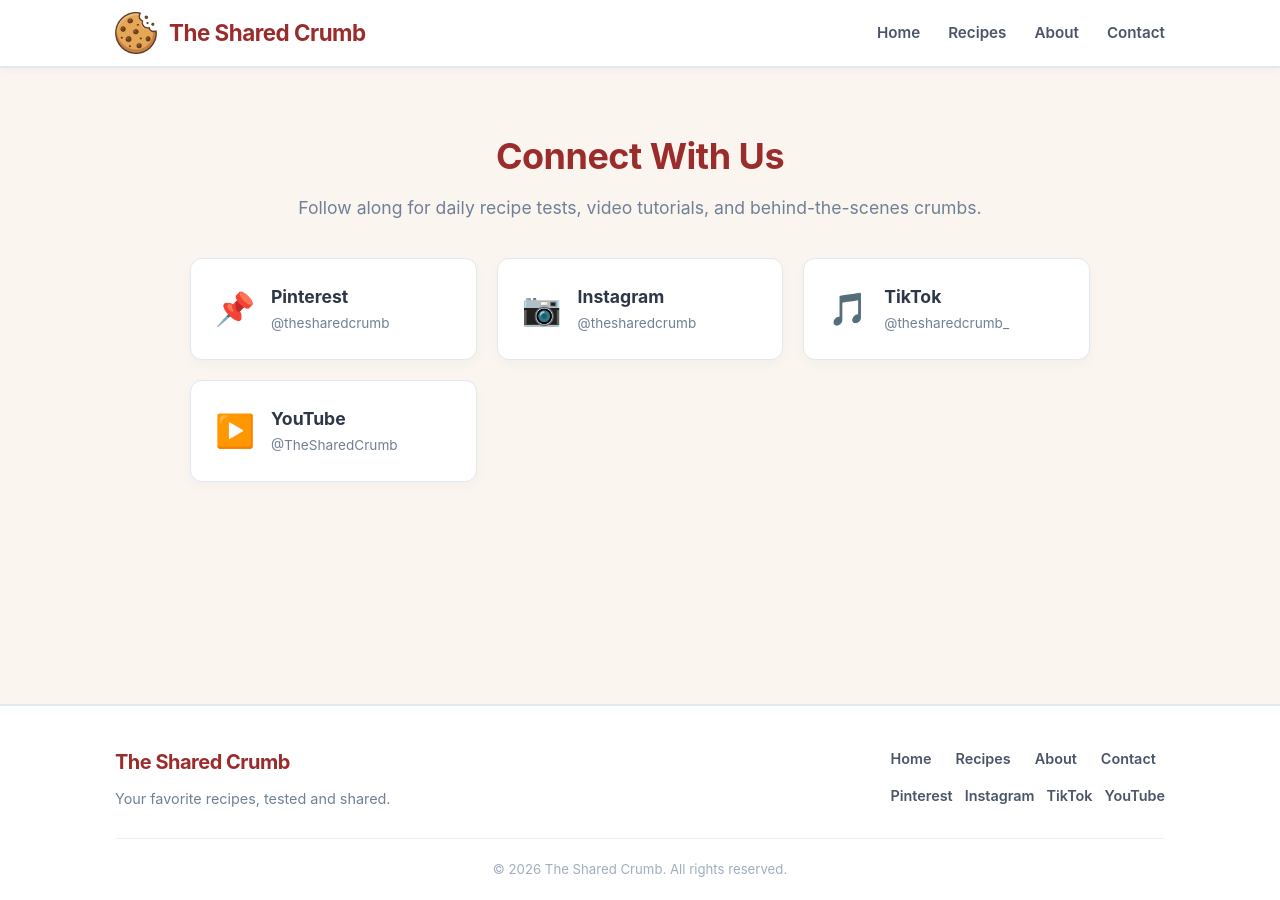
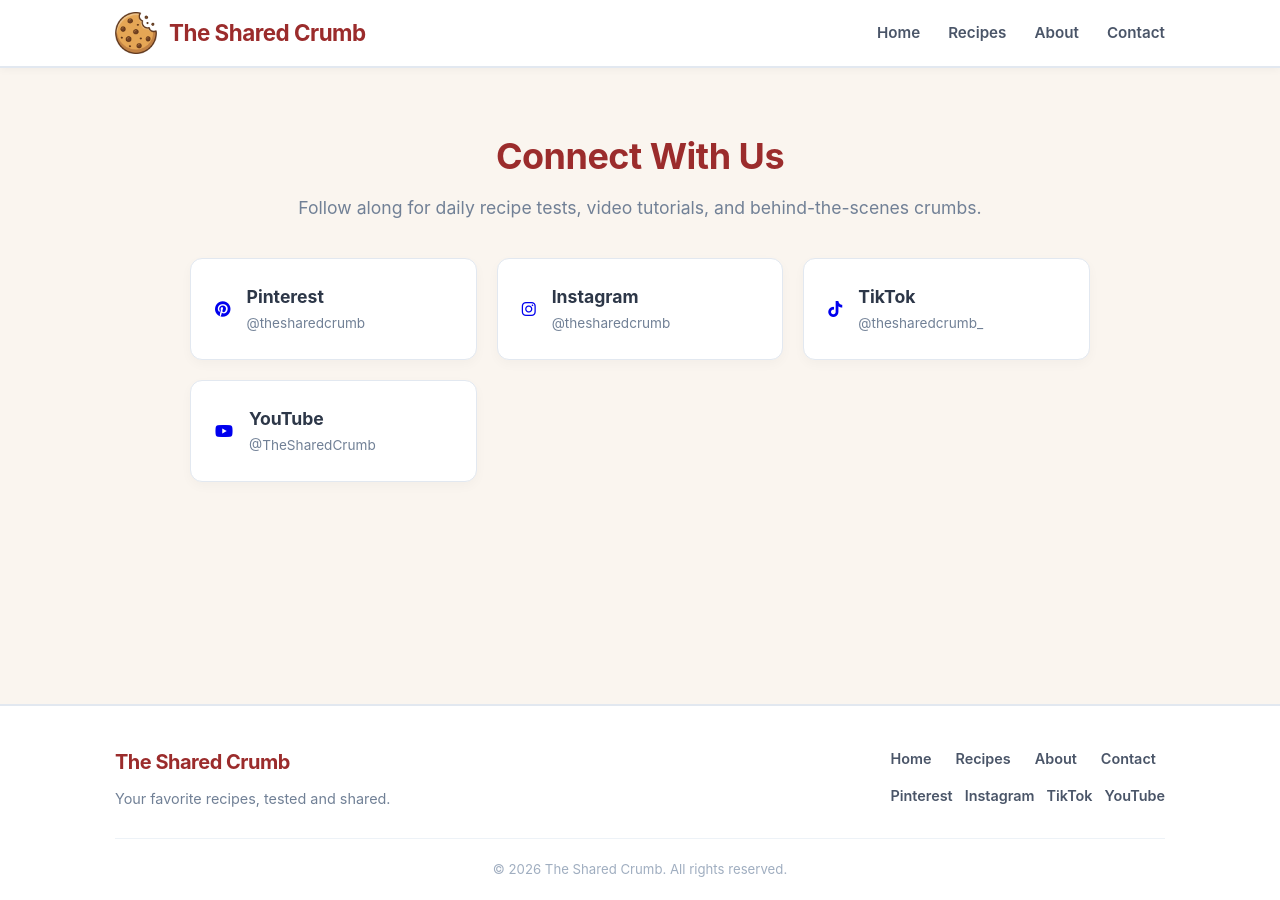
Before and after one commit to TheSharedCrumb/TheSharedCrumb, a Jekyll site: the page built from contact.html, in a window 1280 px wide. Built offline with Jekyll 4.4.1, drawn with Linux system fonts in a browser that asks for light colours.

Commit message:
Update social media icons to official logos

```diff
--- a/contact.html
+++ b/contact.html
@@ -9,10 +9,10 @@ title: Contact & Socials
     <p class="about-subtitle">Follow along for daily recipe tests, video tutorials, and behind-the-scenes crumbs.</p>
   </div>
 
-  <!-- Large Social Media Grid -->
+  <!-- Social Media Cards with Official Logos -->
   <div class="contact-social-grid">
     <a href="https://www.pinterest.com/thesharedcrumb/" target="_blank" rel="noopener" class="contact-social-card">
-      <span class="social-card-icon">📌</span>
+      <i class="fab fa-pinterest social-icon-brand pinterest-color"></i>
       <div>
         <h3>Pinterest</h3>
         <p>@thesharedcrumb</p>
@@ -20,7 +20,7 @@ title: Contact & Socials
     </a>
 
     <a href="https://www.instagram.com/thesharedcrumb" target="_blank" rel="noopener" class="contact-social-card">
-      <span class="social-card-icon">📷</span>
+      <i class="fab fa-instagram social-icon-brand instagram-color"></i>
       <div>
         <h3>Instagram</h3>
         <p>@thesharedcrumb</p>
@@ -28,7 +28,7 @@ title: Contact & Socials
     </a>
 
     <a href="https://www.tiktok.com/@thesharedcrumb_" target="_blank" rel="noopener" class="contact-social-card">
-      <span class="social-card-icon">🎵</span>
+      <i class="fab fa-tiktok social-icon-brand tiktok-color"></i>
       <div>
         <h3>TikTok</h3>
         <p>@thesharedcrumb_</p>
@@ -36,7 +36,7 @@ title: Contact & Socials
     </a>
 
     <a href="https://www.youtube.com/@TheSharedCrumb" target="_blank" rel="noopener" class="contact-social-card">
-      <span class="social-card-icon">▶️</span>
+      <i class="fab fa-youtube social-icon-brand youtube-color"></i>
       <div>
         <h3>YouTube</h3>
         <p>@TheSharedCrumb</p>
```
